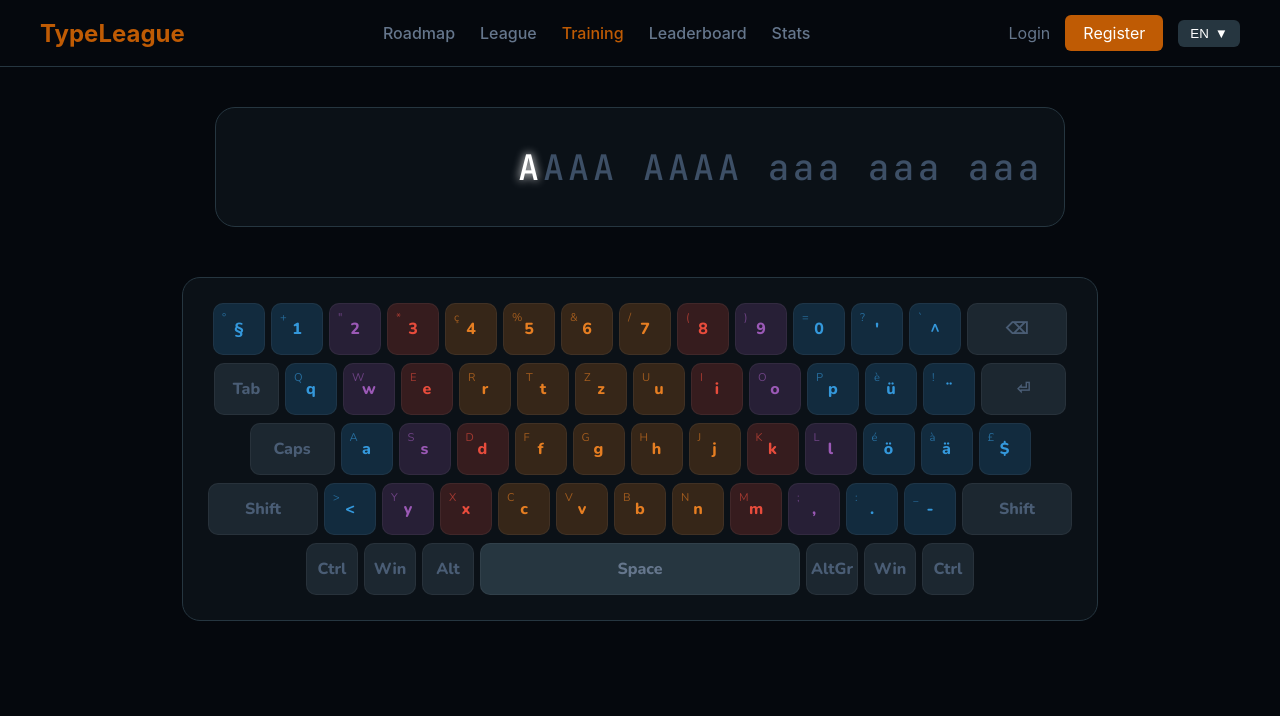
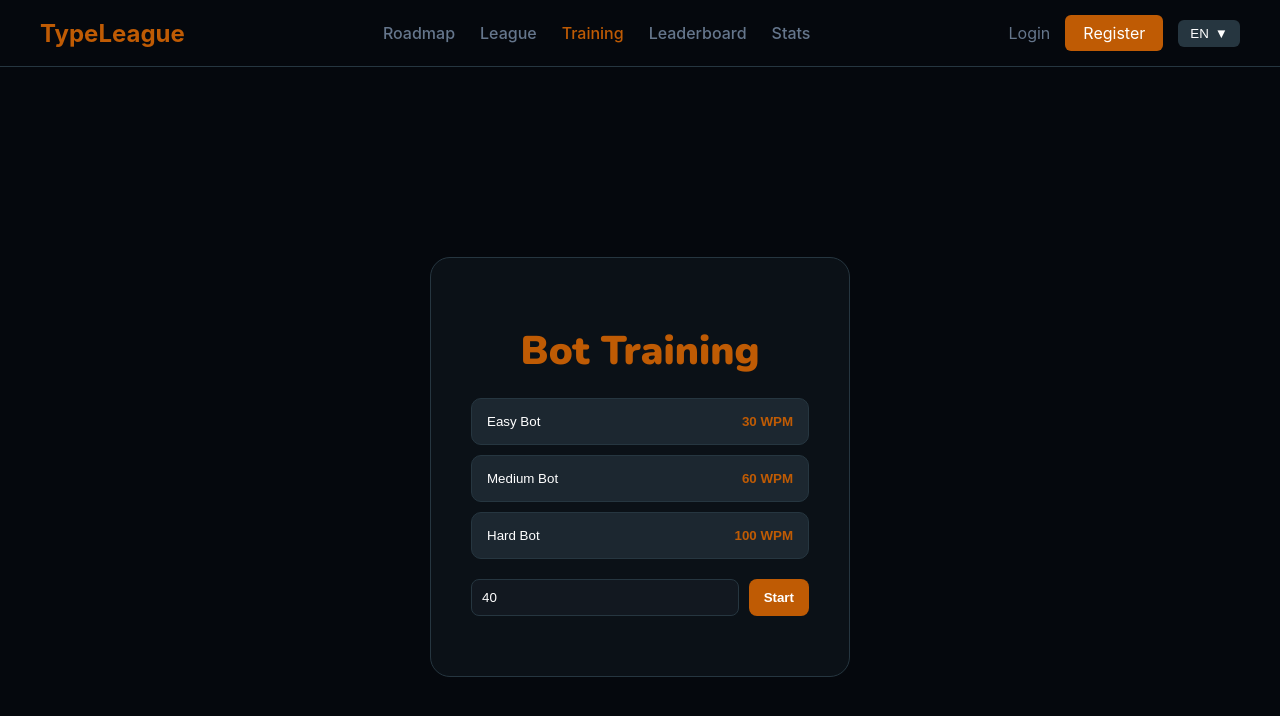
Before and after one commit to Jan-ops-ops/TypeLeague, a Vue app in the folder TypeLeague/: page /training in a window 1280 px wide. Shown: the top 716 px of the page. Built offline with nearby package versions, Linux system fonts and the light colour scheme.

Commit message:
TrainingPage Bot Spiel 1v1

```diff
--- a/TypeLeague/src/components/TrainingPage.vue
+++ b/TypeLeague/src/components/TrainingPage.vue
@@ -1,32 +1,161 @@
 <script setup lang="ts">
-import { onMounted, onUnmounted } from "vue";
+import { ref, computed, onMounted, onUnmounted } from "vue";
 import Gameboard from "./gameboard.vue";
 
-onMounted(() => {
-  document.body.style.overflow = 'hidden';
-});
+const view = ref('selection');
+const selectedBotWpm = ref(0);
+const customWpmInput = ref(40);
+const gameText = ref("");
 
-onUnmounted(() => {
-  document.body.style.overflow = 'auto';
+const botProgress = ref(0);
+const playerProgress = ref(0);
+const botFinishedTime = ref(0);
+const playerStats = ref<any>(null);
+const isGameActive = ref(false);
+
+const texts = [
+  "The quick brown fox jumps over the lazy dog.",
+  "Precision is just as important as speed when it comes to professional typing.",
+  "TypeLeague is the ultimate platform to challenge your skills.",
+  "A phantom typed blacked out like a ghost in the dark night."
+];
+
+const bots = [
+  { name: 'Easy Bot', wpm: 30 },
+  { name: 'Medium Bot', wpm: 60 },
+  { name: 'Hard Bot', wpm: 100 }
+];
+
+onMounted(() => { document.body.style.overflow = 'hidden'; });
+onUnmounted(() => { document.body.style.overflow = 'auto'; });
+
+const setupMatch = (wpm: number) => {
+  selectedBotWpm.value = wpm;
+  gameText.value = texts[Math.floor(Math.random() * texts.length)];
+  botProgress.value = 0;
+  playerProgress.value = 0;
+  botFinishedTime.value = (gameText.value.length / ((wpm * 5) / 60));
+  playerStats.value = null;
+  view.value = 'arena';
+  isGameActive.value = false;
+};
+
+const handleStart = () => {
+  isGameActive.value = true;
+  simulateBot();
+};
+
+const simulateBot = () => {
+  const totalDuration = botFinishedTime.value;
+  let elapsed = 0;
+  const step = 0.05;
+
+  const interval = setInterval(() => {
+    if (!isGameActive.value || view.value !== 'arena') {
+      clearInterval(interval);
+      return;
+    }
+    elapsed += step;
+    botProgress.value = Math.min((elapsed / totalDuration) * 100, 100);
+    if (botProgress.value >= 100) {
+      clearInterval(interval);
+      finishMatch();
+    }
+  }, step * 1000);
+};
+
+const onPlayerFinished = (stats: any) => {
+  playerStats.value = stats;
+  finishMatch();
+};
+
+const finishMatch = () => {
+  isGameActive.value = false;
+  view.value = 'results';
+};
+
+const winner = computed(() => {
+  if (!playerStats.value) return 'Bot';
+  return playerStats.value.adjustedTime < botFinishedTime.value ? 'Player' : 'Bot';
 });
 </script>
 
 <template>
   <div class="training-wrapper">
-    <gameboard
-        gametext="AAAA AAAA aaa aaa aaa aaa"
-    ></gameboard>
+    <div v-if="view === 'selection'" class="menu-card">
+      <h1>Bot Training</h1>
+      <div class="bot-grid">
+        <button v-for="bot in bots" :key="bot.name" @click="setupMatch(bot.wpm)" class="bot-card">
+          <span>{{ bot.name }}</span>
+          <span class="bot-wpm">{{ bot.wpm }} WPM</span>
+        </button>
+      </div>
+      <div class="custom-bot">
+        <input type="number" v-model="customWpmInput" placeholder="WPM">
+        <button @click="setupMatch(customWpmInput)">Start</button>
+      </div>
+    </div>
+
+    <div v-if="view === 'arena'" class="arena">
+      <div class="race-track">
+        <div class="lane">
+          <div class="lane-info">YOU</div>
+          <div class="bar-bg">
+            <div class="bar-fill player-fill" :style="{ width: playerProgress + '%' }"></div>
+          </div>
+        </div>
+        <div class="lane">
+          <div class="lane-info">BOT ({{ selectedBotWpm }} WPM)</div>
+          <div class="bar-bg">
+            <div class="bar-fill bot-fill" :style="{ width: botProgress + '%' }"></div>
+          </div>
+        </div>
+      </div>
+      <gameboard
+          :key="gameText"
+          :gametext="gameText"
+          @start="handleStart"
+          @finished="onPlayerFinished"
+          @progress="(idx) => playerProgress = (idx / gameText.length) * 100"
+      />
+    </div>
+
+    <div v-if="view === 'results'" class="menu-card results">
+      <h1 :class="winner === 'Player' ? 'win' : 'lose'">
+        {{ winner === 'Player' ? 'VICTORY' : 'DEFEAT' }}
+      </h1>
+      <div class="stats-summary">
+        <p>Your Time: <span>{{ playerStats ? playerStats.adjustedTime.toFixed(2) : 'DNF' }}s</span></p>
+        <p>Bot Time: <span>{{ botFinishedTime.toFixed(2) }}s</span></p>
+        <p class="penalty-info" v-if="playerStats">Mistakes: {{ playerStats.mistakes }} (+{{ playerStats.mistakes * 3 }}s Penalty)</p>
+      </div>
+      <button class="mode-btn" @click="view = 'selection'">New Race</button>
+    </div>
   </div>
 </template>
 
 <style scoped>
-.training-wrapper {
-  height: 100vh;
-  width: 100vw;
-  overflow: hidden;
-  background: #05080D;
-  display: flex;
-  flex-direction: column;
-  justify-content: center;
-}
+.training-wrapper { min-height: 100vh; background: #05080D; display: flex; justify-content: center; align-items: center; color: white; font-family: 'Nunito', sans-serif; }
+.menu-card { background: #0B1117; padding: 40px; border-radius: 20px; border: 1px solid #263640; text-align: center; width: 420px; }
+h1 { color: #BF5B04; margin-bottom: 20px; font-weight: 900; font-size: 2.5rem; }
+.bot-grid { display: grid; gap: 10px; margin-bottom: 20px; }
+.bot-card { background: #1c2730; border: 1px solid #263640; padding: 15px; border-radius: 10px; color: white; cursor: pointer; display: flex; justify-content: space-between; align-items: center; }
+.bot-wpm { color: #BF5B04; font-weight: 800; }
+.custom-bot { display: flex; gap: 10px; margin-bottom: 20px; }
+.custom-bot input { background: #121820; border: 1px solid #263640; color: white; padding: 10px; border-radius: 8px; flex: 1; }
+.custom-bot button { background: #BF5B04; border: none; color: white; padding: 0 15px; border-radius: 8px; cursor: pointer; font-weight: 800; }
+.arena { width: 100%; display: flex; flex-direction: column; align-items: center; }
+.race-track { width: 100%; max-width: 850px; margin-bottom: 30px; }
+.lane { margin-bottom: 12px; }
+.lane-info { font-size: 0.75rem; font-weight: 800; color: #65768C; margin-bottom: 4px; }
+.bar-bg { background: #1c2730; height: 10px; border-radius: 5px; overflow: hidden; }
+.bar-fill { height: 100%; transition: width 0.1s linear; }
+.player-fill { background: #BF5B04; box-shadow: 0 0 10px #BF5B04; }
+.bot-fill { background: #65768C; }
+.win { color: #42b883; }
+.lose { color: #e74c3c; }
+.stats-summary { margin: 25px 0; font-size: 1.1rem; color: #65768C; }
+.stats-summary span { color: white; font-weight: 800; }
+.penalty-info { font-size: 0.9rem; margin-top: 10px; opacity: 0.7; }
+.mode-btn { background: #BF5B04; color: white; border: none; padding: 15px 30px; border-radius: 10px; cursor: pointer; font-weight: 800; margin-top: 20px; width: 100%; }
 </style>
```
